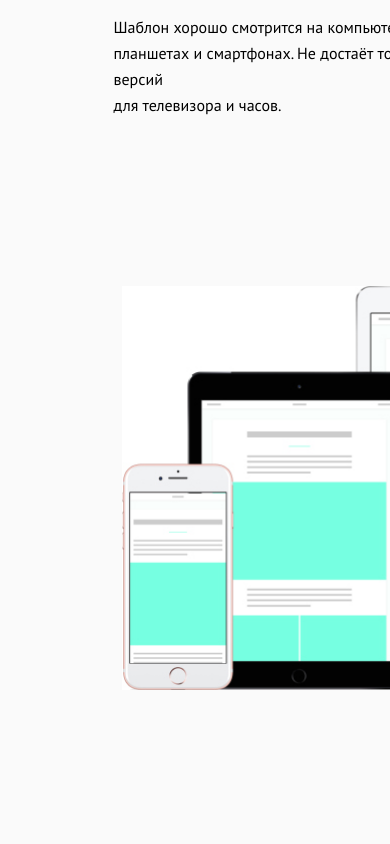
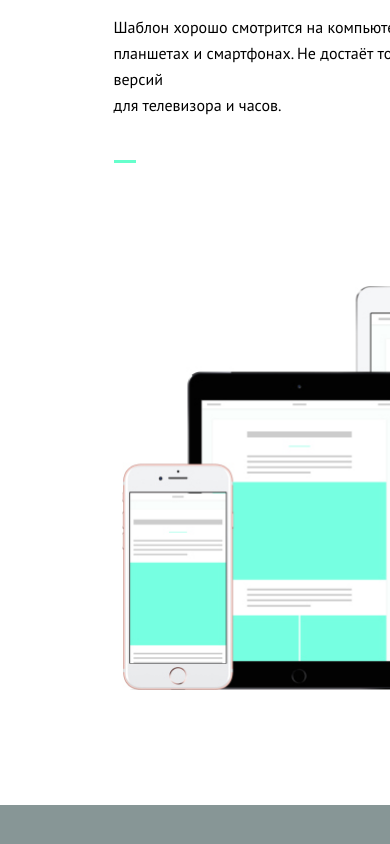
Before and after one commit to KseniaChezz/HSEDC2016-Folio-Ksenia, a plain HTML site: page index.html in a window 390 px wide. Shown: the part 2267-3111 px from the top of the page. Drawn offline with Linux system fonts and the light colour scheme; no server answers; a web font is replaced by a local one.

Commit message:
подправила косяки

```diff
--- a/index.html
+++ b/index.html
@@ -86,6 +86,7 @@
             для телевизора и часов.
           </p>
 
+          <figure></figure>
         </section>
 
         <figure class="mockup" id="mockup3"></figure>
--- a/stylesheets/landing.css
+++ b/stylesheets/landing.css
@@ -5,7 +5,8 @@
 
 body {
   -webkit-font-smoothing: antialiased;
-  -moz-osx-font-smoothing: grayscale;width: 100%;
+  -moz-osx-font-smoothing: grayscale;
+  width: 100%;
   min-width: 768px;
   background-color: #fafafa;
   background-image: url(../images/mockups/1440.png);
@@ -26,7 +27,7 @@ body {
   -ms-flex-align: center;
   align-items: center;
   overflow: hidden;
-  /*background-color: white;*/
+  background-color: white;
   width: 1440px;
   margin: 0 auto;
 }
@@ -68,14 +69,12 @@ body {
 
 .mainSection.center {
   text-align: center;
-  /*background-color: #666666;*/
 }
 
 .mainSection.center section {
   width: 100%;
   top: 191px;
 }
-
 
 .mainSection section figure {
   width: 30px;
@@ -93,7 +92,7 @@ body {
 
 .mainSection.right,
 .mainSection.center {
-  /*background-color: #879696;*/
+  background-color: #879696;
 }
 
 .mainSection.center footer {
@@ -169,7 +168,7 @@ body {
 
 @media screen and (max-width: 1179px) {
   body {
-    background-image: url(..//images/mockups/1024.png);
+    background-image: url(../images/mockups/1024.png);
   }
 
   .mainSection {
@@ -267,7 +266,7 @@ body {
 
 @media screen and (max-width: 839px) {
   body {
-    background-image: url(..//images/mockups/768.png);
+    background-image: url(../images/mockups/768.png);
   }
 
   .mainSection {
```
Also changed, not shown: images/mockups/1180less.png (renamed from images/mockups/- 1180.png), images/mockups/840_Second_Breakpoint.png (renamed from images/mockups/840 Second Breakpoint.png), 3 other files.
